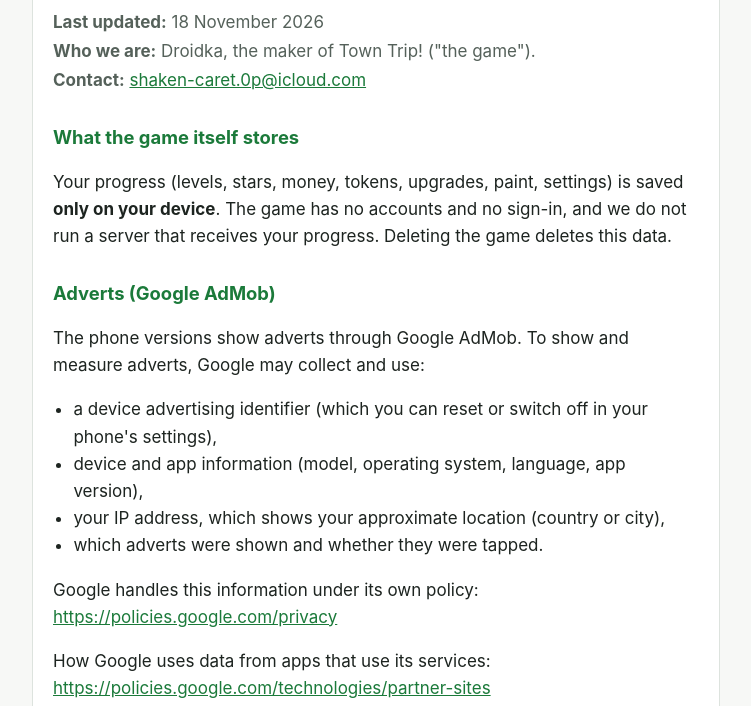
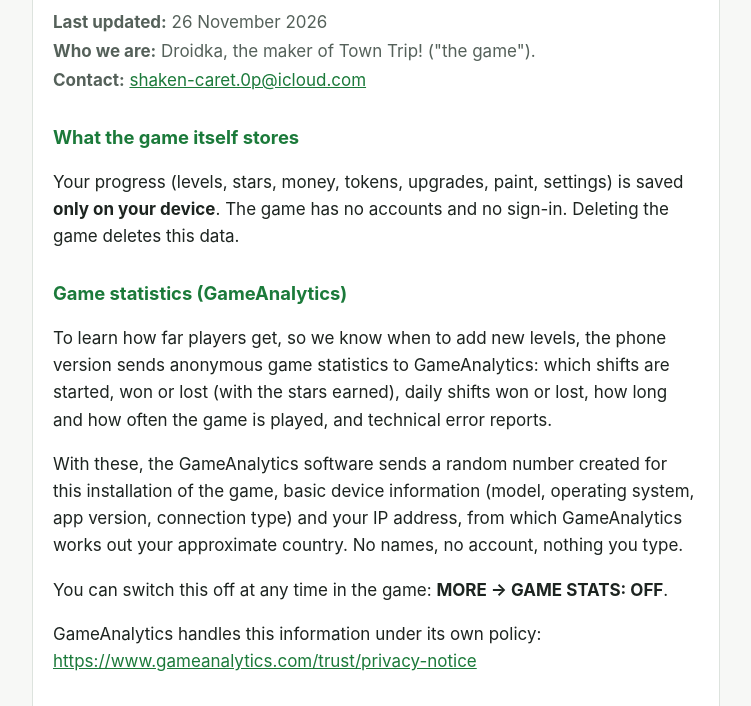
Before and after one commit to droidka/town-trip-privacy, a plain HTML site: page index.html in a window 1280 px wide. Shown: the part 94-800 px from the top of the page, without its empty margins (264-1015 px from the left). Drawn offline with Linux system fonts and the light colour scheme.

Commit message:
Add game statistics (GameAnalytics) section

```diff
--- a/index.html
+++ b/index.html
@@ -25,11 +25,16 @@ footer { color:var(--muted); font-size:.9rem; margin-top:20px; text-align:center
 <main>
 <div class="card">
 <h1>Town Trip! — Privacy Policy</h1>
-<p class="meta"><strong>Last updated:</strong> 18 November 2026</p>
+<p class="meta"><strong>Last updated:</strong> 26 November 2026</p>
 <p class="meta"><strong>Who we are:</strong> Droidka, the maker of Town Trip! (&quot;the game&quot;).</p>
 <p class="meta"><strong>Contact:</strong> <a href="mailto:shaken-caret.0p@icloud.com">shaken-caret.0p@icloud.com</a></p>
 <h2>What the game itself stores</h2>
-<p>Your progress (levels, stars, money, tokens, upgrades, paint, settings) is saved <strong>only on your device</strong>. The game has no accounts and no sign-in, and we do not run a server that receives your progress. Deleting the game deletes this data.</p>
+<p>Your progress (levels, stars, money, tokens, upgrades, paint, settings) is saved <strong>only on your device</strong>. The game has no accounts and no sign-in. Deleting the game deletes this data.</p>
+<h2>Game statistics (GameAnalytics)</h2>
+<p>To learn how far players get, so we know when to add new levels, the phone version sends anonymous game statistics to GameAnalytics: which shifts are started, won or lost (with the stars earned), daily shifts won or lost, how long and how often the game is played, and technical error reports.</p>
+<p>With these, the GameAnalytics software sends a random number created for this installation of the game, basic device information (model, operating system, app version, connection type) and your IP address, from which GameAnalytics works out your approximate country. No names, no account, nothing you type.</p>
+<p>You can switch this off at any time in the game: <strong>MORE &rarr; GAME STATS: OFF</strong>.</p>
+<p>GameAnalytics handles this information under its own policy: <a href="https://www.gameanalytics.com/trust/privacy-notice">https://www.gameanalytics.com/trust/privacy-notice</a></p>
 <h2>Adverts (Google AdMob)</h2>
 <p>The phone versions show adverts through Google AdMob. To show and measure adverts, Google may collect and use:</p>
 <ul>
@@ -48,7 +53,7 @@ footer { color:var(--muted); font-size:.9rem; margin-top:20px; text-align:center
 <h2>Children</h2>
 <p>The game is not directed at children under 13, and we do not knowingly collect personal information from them. If you believe a child under 13 has used the game and you want related advertising data removed, contact us at the address above.</p>
 <h2>What we do not do</h2>
-<p>We do not sell personal information, and we do not collect names, phone numbers, contacts, photos or precise location.</p>
+<p>We do not sell personal information, we do not use game statistics for advertising, and we do not collect names, phone numbers, contacts, photos or precise location.</p>
 <h2>Changes</h2>
 <p>If this policy changes, the new version will be posted at this address with a new date.</p>
 </div>
```
